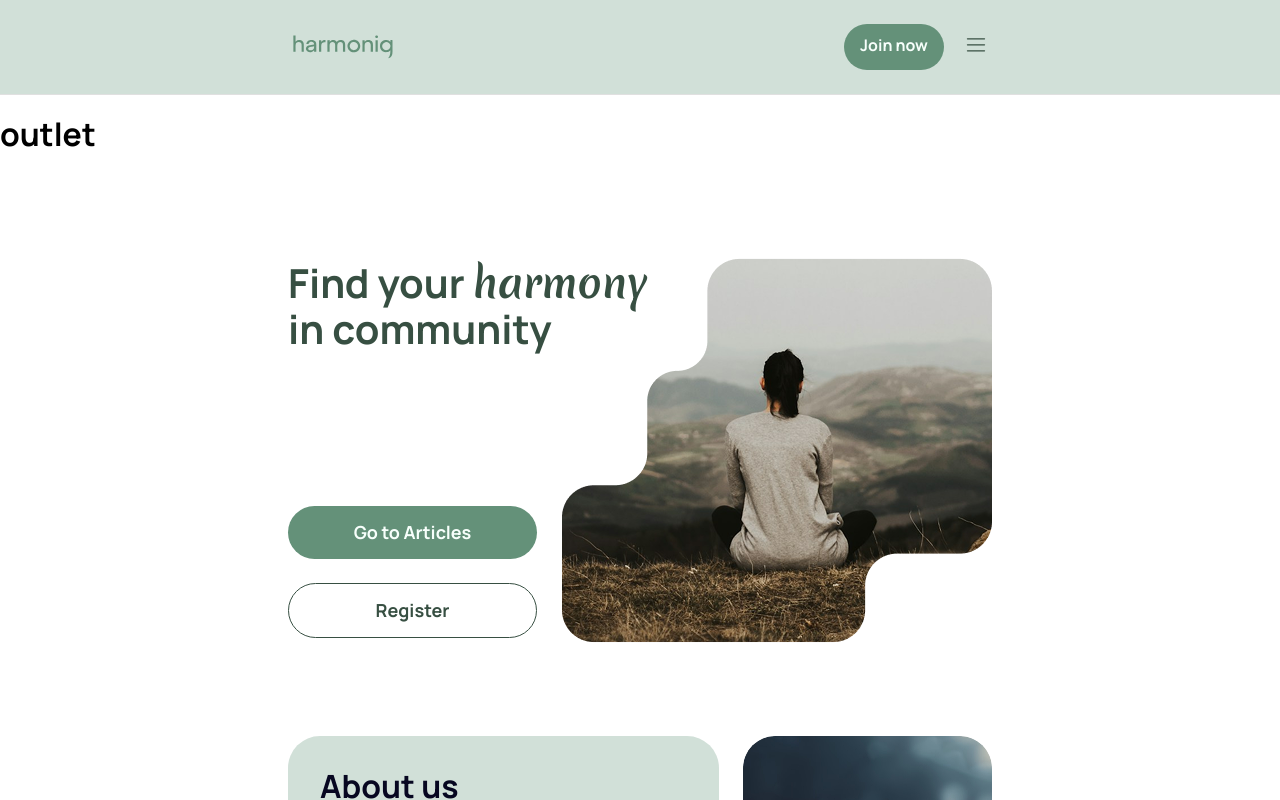
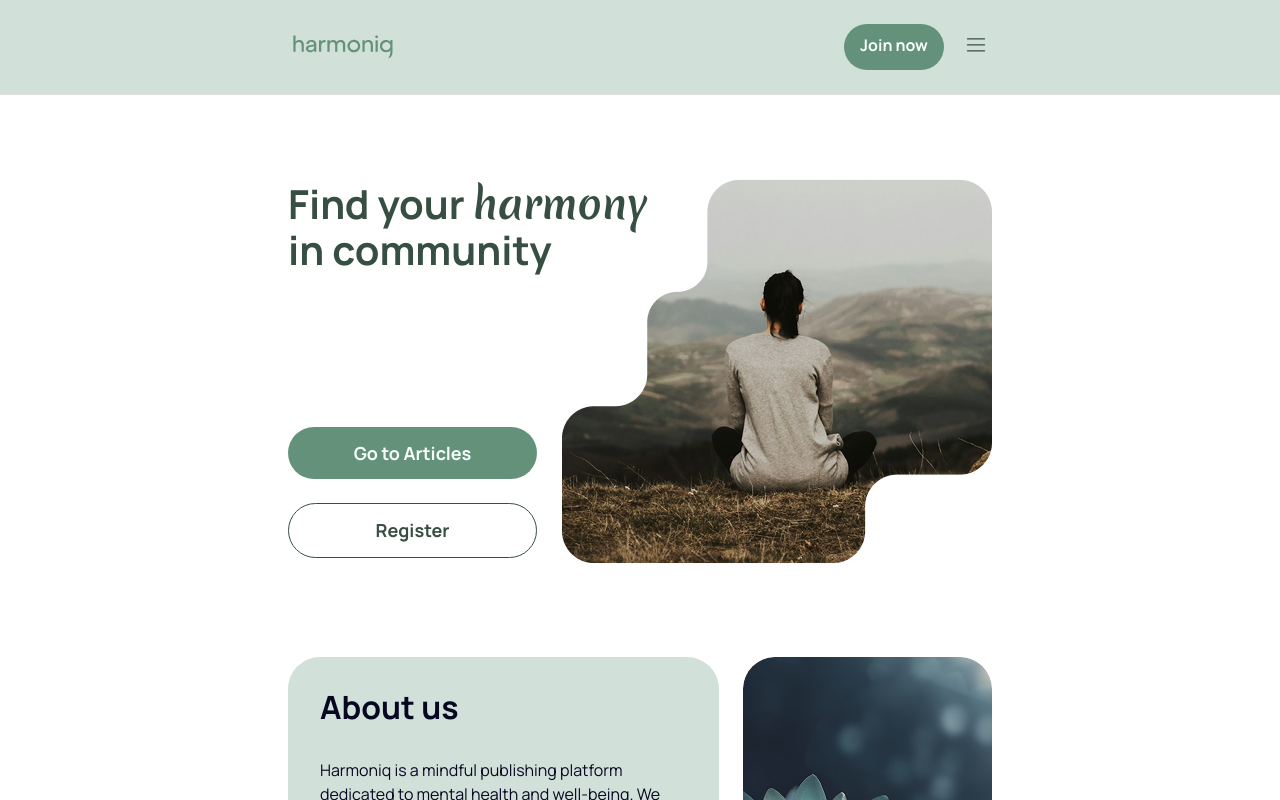
Before and after one commit to Ivanna-Ginko/True-Stack-front, a React (Vite) app: page / in a window 1280 px wide. Shown: the top 800 px of the page. Built offline with nearby package versions, Linux system fonts and the light colour scheme.

Commit message:
rout-fixed

```diff
--- a/src/App.jsx
+++ b/src/App.jsx
@@ -1,6 +1,5 @@
 import { Routes, Route } from 'react-router-dom';
 import Footer from './components/Footer/Footer.jsx';
-import Outlet from './components/Outlet/Outlet.jsx';
 import Header from './components/Header/Header.jsx';
 import RegisterPage from './Pages/RegisterPage/RegisterPage.jsx';
 import LoginPage from './Pages/LoginPage/LoginPage.jsx';
@@ -12,6 +11,7 @@ import CreateArticlePage from './Pages/AuthorProfilePage/AuthorProfilePage.jsx';
 import { useDispatch } from 'react-redux';
 import { useEffect } from 'react';
 import { authenticateUser } from './redux/operations.js';
+import HomePage from './Pages/HomePage/HomePage.jsx'
 
 function App() {
   const dispatch = useDispatch();
@@ -35,7 +35,7 @@ function App() {
         />
         <Route
           path='/'
-          element={<Outlet />}
+          element={<HomePage/>}
         />
         <Route
           path='/articles'
--- /dev/null
+++ b/src/Pages/HomePage/HomePage.jsx
@@ -0,0 +1,18 @@
+import React from 'react'
+import Hero from '../../components/Hero/Hero'
+import About from '../../components/About/About'
+import ArticlesList from '../../components/ArticlesList/ArticlesList'
+import Creators from '../../components/Creators/Creators'
+
+const Outlet = () => {
+  return (
+    <>
+      <Hero />
+      <About />
+      <ArticlesList />
+      <Creators />
+    </>
+  )
+}
+
+export default Outlet
--- a/src/components/Outlet/Outlet.jsx
+++ /dev/null
@@ -1,19 +0,0 @@
-import React from 'react'
-import Hero from '../Hero/Hero'
-import About from '../About/About'
-import ArticlesList from '../ArticlesList/ArticlesList'
-import Creators from '../Creators/Creators'
-
-const Outlet = () => {
-  return (
-    <>
-      <h1>outlet</h1>
-      <Hero />
-      <About />
-      <ArticlesList />
-      <Creators />
-    </>
-  )
-}
-
-export default Outlet
```
